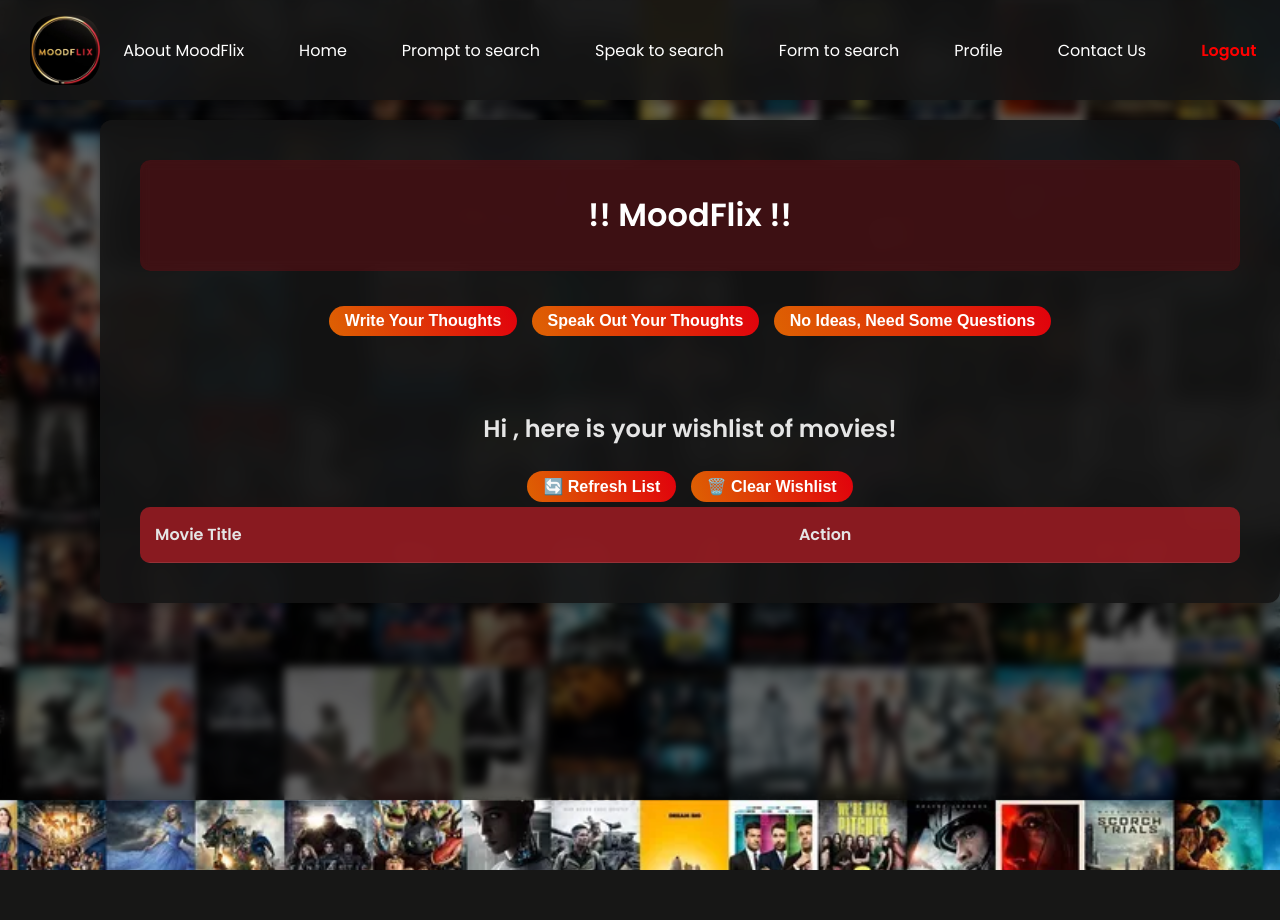
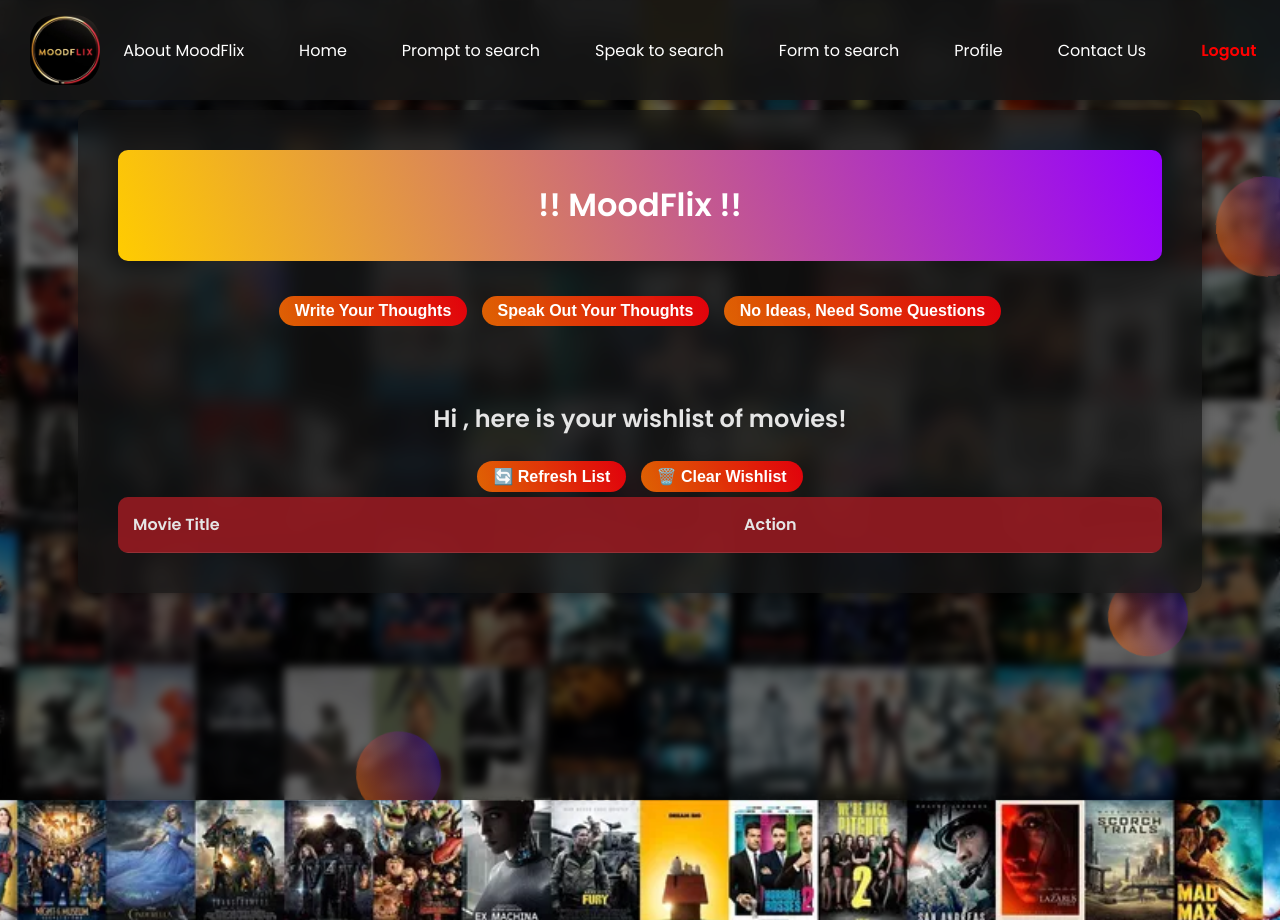
Before and after one commit to TavishiS/Emotion2Movies, a Python web app: template Project/templates/home_user.html in a window 1280 px wide. Before the commit the page ends 870 px from the top, so only its background shows below. Run offline with Jinja, Linux system fonts and the light colour scheme; the template is opened without the code that fills it, so the values that code supplies are empty.

Commit message:
updated style

```diff
--- a/Project/static/style.css
+++ b/Project/static/style.css
@@ -5,7 +5,7 @@
 body {
     font-family: 'Poppins', sans-serif;
     margin: 0;
-    padding: 0;
+    padding: 60px;
     background: #141414;
     min-height: 100vh;
     display: flex;
@@ -27,11 +27,37 @@
     z-index: -1;
 }
 
+/* Floating shapes effect */
+.floating-shapes {
+    position: fixed;
+    width: 100%;
+    height: 100%;
+    overflow: hidden;
+    top: 0;
+    left: 0;
+    z-index: -1;
+}
+
+.shape {
+    position: absolute;
+    border-radius: 50%;
+    background: linear-gradient(70deg, rgba(255, 111, 0, 0.5), rgb(18, 1, 172,0.5));
+    animation: circleMove 15s infinite;
+}
+
+@keyframes circleMove {
+    0% { transform: translate(0, 0) rotate(0deg); }
+    25% { transform: translate(100px, 0) rotate(180deg); }
+    50% { transform: translate(100px, 100px) rotate(360deg); }
+    75% { transform: translate(0, 100px) rotate(180deg); }
+    100% { transform: translate(0, 0) rotate(0deg); }
+}
+
 /* Container styling */
 .container {
     width: 90%;
     max-width: 1250px;
-    background: rgba(20, 20, 20, 0.9);
+    background: rgba(20, 20, 20, 0.7);
     backdrop-filter: blur(10px);
     border-radius: 12px;
     padding: 40px;
@@ -43,7 +69,7 @@
 
 /* Header styling */
 .header {
-    background-color: rgba(229, 9, 20, 0.2);
+    background: linear-gradient(70deg, rgb(255, 204, 0), rgb(149, 0, 255));
     color: #fff;
     padding: 10px;
     text-align: center;
@@ -168,9 +194,6 @@
     box-shadow: 0 4px 10px rgba(0, 0, 0, 0.3);
     z-index: 1000;
 }
-body {
-    padding-top: 70px;
-}
 
 .nav-menu {
     display: flex;
--- a/Project/templates/about4guest.html
+++ b/Project/templates/about4guest.html
@@ -11,7 +11,7 @@
     <div class="floating-shapes">
         <div class="shape" style="width: 60px; height: 60px; left: 10%; top: 20%;"></div>
         <div class="shape" style="width: 80px; height: 80px; right: 15%; bottom: 30%;"></div>
-        <div class="shape" style="width: 40px; height: 40px; left: 20%; bottom: 10%;"></div>
+        <div class="shape" style="width: 85px; height: 85px; left: 20%; bottom: 10%;"></div>
         <div class="shape" style="width: 100px; height: 100px; right: 5%; top: 10%;"></div>
     </div>
 
--- a/Project/templates/about4user.html
+++ b/Project/templates/about4user.html
@@ -11,10 +11,9 @@
     <div class="floating-shapes">
         <div class="shape" style="width: 60px; height: 60px; left: 10%; top: 20%;"></div>
         <div class="shape" style="width: 80px; height: 80px; right: 15%; bottom: 30%;"></div>
-        <div class="shape" style="width: 40px; height: 40px; left: 20%; bottom: 10%;"></div>
+        <div class="shape" style="width: 85px; height: 85px; left: 20%; bottom: 10%;"></div>
         <div class="shape" style="width: 100px; height: 100px; right: 5%; top: 10%;"></div>
     </div>
-
 
     <header class="navbar">
         <img src="static/MoodFlix_LOGO.png" alt="MoodFlix Logo" style="height: 70px; border-radius: 25px;">
@@ -29,6 +28,7 @@
             <a style="color: red; font-weight: bold;" href="/logout">Logout</a>
         </nav>
     </header>
+
     <div class="container">
         <div class="header">
             <h1>About MoodFlix</h1>
--- a/Project/templates/home_guest.html
+++ b/Project/templates/home_guest.html
@@ -19,7 +19,7 @@
     <div class="floating-shapes">
         <div class="shape" style="width: 60px; height: 60px; left: 10%; top: 20%;"></div>
         <div class="shape" style="width: 80px; height: 80px; right: 15%; bottom: 30%;"></div>
-        <div class="shape" style="width: 40px; height: 40px; left: 20%; bottom: 10%;"></div>
+        <div class="shape" style="width: 85px; height: 85px; left: 20%; bottom: 10%;"></div>
         <div class="shape" style="width: 100px; height: 100px; right: 5%; top: 10%;"></div>
     </div>
     <div class="container">
--- a/Project/templates/home_user.html
+++ b/Project/templates/home_user.html
@@ -11,7 +11,7 @@
     <div class="floating-shapes">
         <div class="shape" style="width: 60px; height: 60px; left: 10%; top: 20%;"></div>
         <div class="shape" style="width: 80px; height: 80px; right: 15%; bottom: 30%;"></div>
-        <div class="shape" style="width: 40px; height: 40px; left: 20%; bottom: 10%;"></div>
+        <div class="shape" style="width: 85px; height: 85px; left: 20%; bottom: 10%;"></div>
         <div class="shape" style="width: 100px; height: 100px; right: 5%; top: 10%;"></div>
     </div>
     <header class="navbar">
--- a/Project/templates/profile.html
+++ b/Project/templates/profile.html
@@ -11,7 +11,7 @@
     <div class="floating-shapes">
         <div class="shape" style="width: 60px; height: 60px; left: 10%; top: 20%;"></div>
         <div class="shape" style="width: 80px; height: 80px; right: 15%; bottom: 30%;"></div>
-        <div class="shape" style="width: 40px; height: 40px; left: 20%; bottom: 10%;"></div>
+        <div class="shape" style="width: 85px; height: 85px; left: 20%; bottom: 10%;"></div>
         <div class="shape" style="width: 100px; height: 100px; right: 5%; top: 10%;"></div>
     </div>
 <body>
--- a/Project/templates/prompt_input.html
+++ b/Project/templates/prompt_input.html
@@ -11,7 +11,7 @@
     <div class="floating-shapes">
         <div class="shape" style="width: 60px; height: 60px; left: 10%; top: 20%;"></div>
         <div class="shape" style="width: 80px; height: 80px; right: 15%; bottom: 30%;"></div>
-        <div class="shape" style="width: 40px; height: 40px; left: 20%; bottom: 10%;"></div>
+        <div class="shape" style="width: 85px; height: 85px; left: 20%; bottom: 10%;"></div>
         <div class="shape" style="width: 100px; height: 100px; right: 5%; top: 10%;"></div>
     </div>
     <header class="navbar">
--- a/Project/templates/prompt_input_speech.html
+++ b/Project/templates/prompt_input_speech.html
@@ -11,7 +11,7 @@
     <div class="floating-shapes">
         <div class="shape" style="width: 60px; height: 60px; left: 10%; top: 20%;"></div>
         <div class="shape" style="width: 80px; height: 80px; right: 15%; bottom: 30%;"></div>
-        <div class="shape" style="width: 40px; height: 40px; left: 20%; bottom: 10%;"></div>
+        <div class="shape" style="width: 85px; height: 85px; left: 20%; bottom: 10%;"></div>
         <div class="shape" style="width: 100px; height: 100px; right: 5%; top: 10%;"></div>
     </div>
     <header class="navbar">
--- a/Project/templates/sign_in.html
+++ b/Project/templates/sign_in.html
@@ -36,7 +36,7 @@
     <div class="floating-shapes">
         <div class="shape" style="width: 60px; height: 60px; left: 10%; top: 20%;"></div>
         <div class="shape" style="width: 80px; height: 80px; right: 15%; bottom: 30%;"></div>
-        <div class="shape" style="width: 40px; height: 40px; left: 20%; bottom: 10%;"></div>
+        <div class="shape" style="width: 85px; height: 85px; left: 20%; bottom: 10%;"></div>
         <div class="shape" style="width: 100px; height: 100px; right: 5%; top: 10%;"></div>
     </div>
 
--- a/Project/templates/sign_up.html
+++ b/Project/templates/sign_up.html
@@ -11,7 +11,7 @@
     <div class="floating-shapes">
         <div class="shape" style="width: 60px; height: 60px; left: 10%; top: 20%;"></div>
         <div class="shape" style="width: 80px; height: 80px; right: 15%; bottom: 30%;"></div>
-        <div class="shape" style="width: 40px; height: 40px; left: 20%; bottom: 10%;"></div>
+        <div class="shape" style="width: 85px; height: 85px; left: 20%; bottom: 10%;"></div>
         <div class="shape" style="width: 100px; height: 100px; right: 5%; top: 10%;"></div>
     </div>
 
```
Also changed, not shown: other parts of Project/static/style.css (+47 -0 lines).
